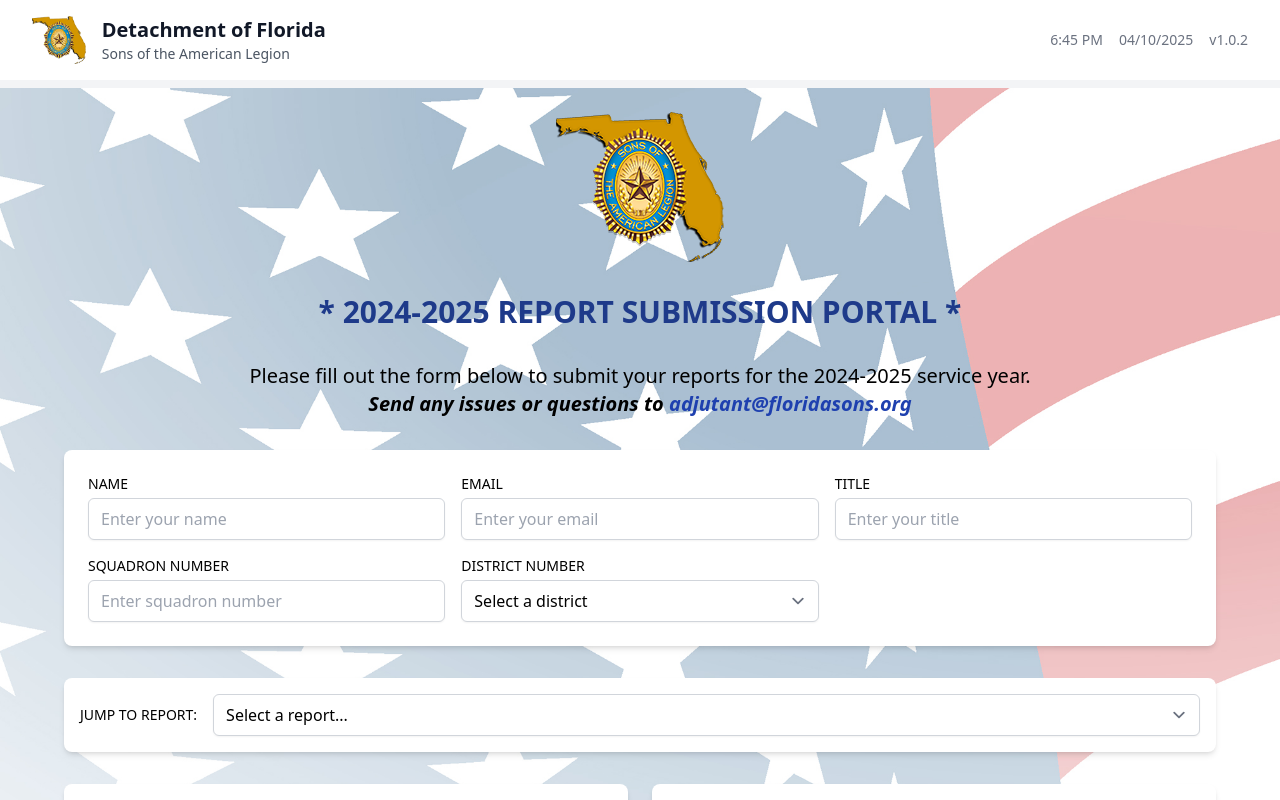
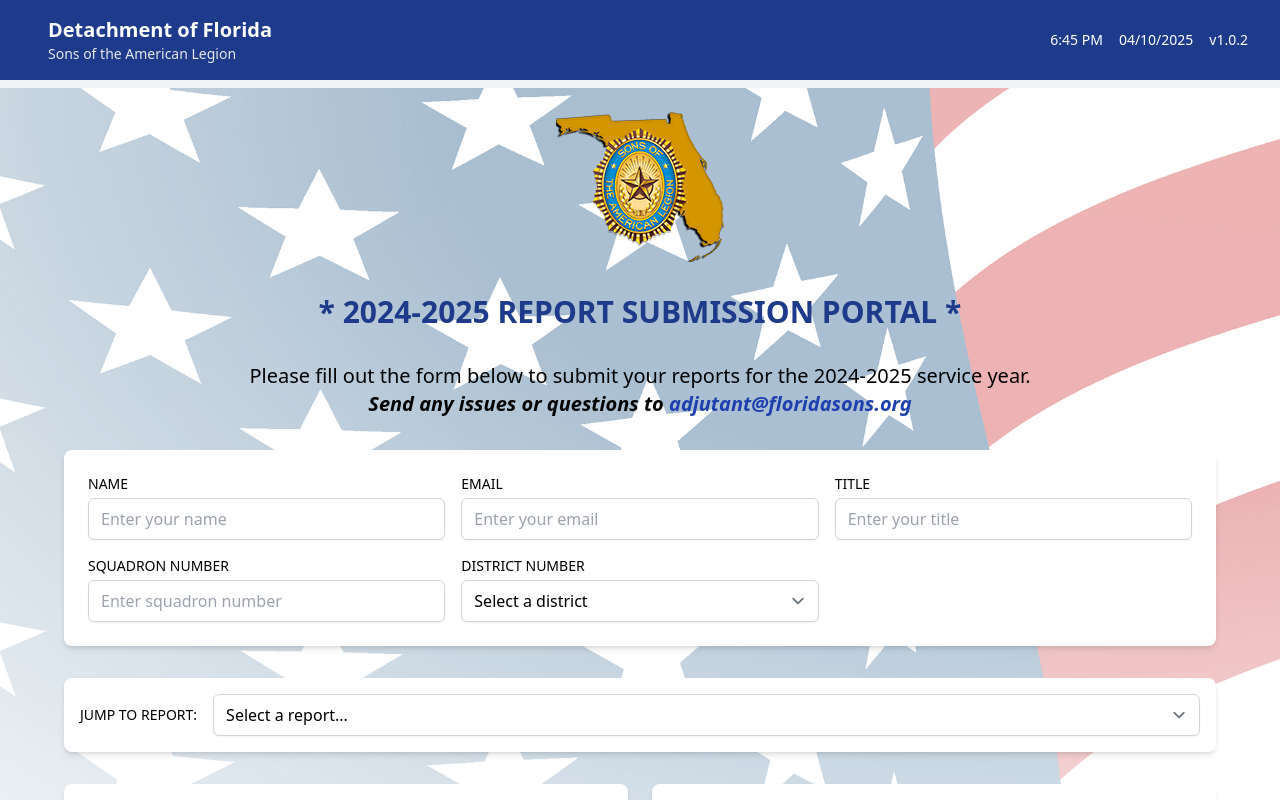
Before and after one commit to CMRapp/FL-Sons-Reporting, a Next.js app: page / in a window 1280 px wide. Shown: the top 800 px of the page. Built offline with nearby package versions, Linux system fonts and the light colour scheme.

Commit message:
Update TopBar component styling to use a blue background and improve text visibility with white color scheme. Remove logo image for a cleaner layout while maintaining essential information display.

```diff
--- a/app/components/TopBar.tsx
+++ b/app/components/TopBar.tsx
@@ -41,26 +41,19 @@
   }, []);
 
   return (
-    <div className="bg-white shadow-md">
+    <div className="bg-blue-800 shadow-md">
       <div className="max-w-7xl mx-auto px-4 sm:px-6 lg:px-8">
         <div className="flex justify-between items-center py-4">
           <div className="flex items-center">
-            <Image
-              src="/fl-sons-150.png"
-              alt="FL SAL Logo"
-              width={50}
-              height={50}
-              className="h-12 w-auto"
-            />
             <div className="ml-4">
-              <h1 className="text-xl font-bold text-gray-900">Detachment of Florida</h1>
-              <p className="text-sm text-gray-600">Sons of the American Legion</p>
+              <h1 className="text-xl font-bold text-white">Detachment of Florida</h1>
+              <p className="text-sm text-gray-200">Sons of the American Legion</p>
             </div>
           </div>
           <div className="flex items-center space-x-4">
-            <span className="text-sm text-gray-500">{currentTime}</span>
-            <span className="text-sm text-gray-500">{currentDate}</span>
-            <span className="text-sm text-gray-500">v1.0.2</span>
+            <span className="text-sm text-white">{currentTime}</span>
+            <span className="text-sm text-white">{currentDate}</span>
+            <span className="text-sm text-white">v1.0.2</span>
           </div>
         </div>
       </div>
```
